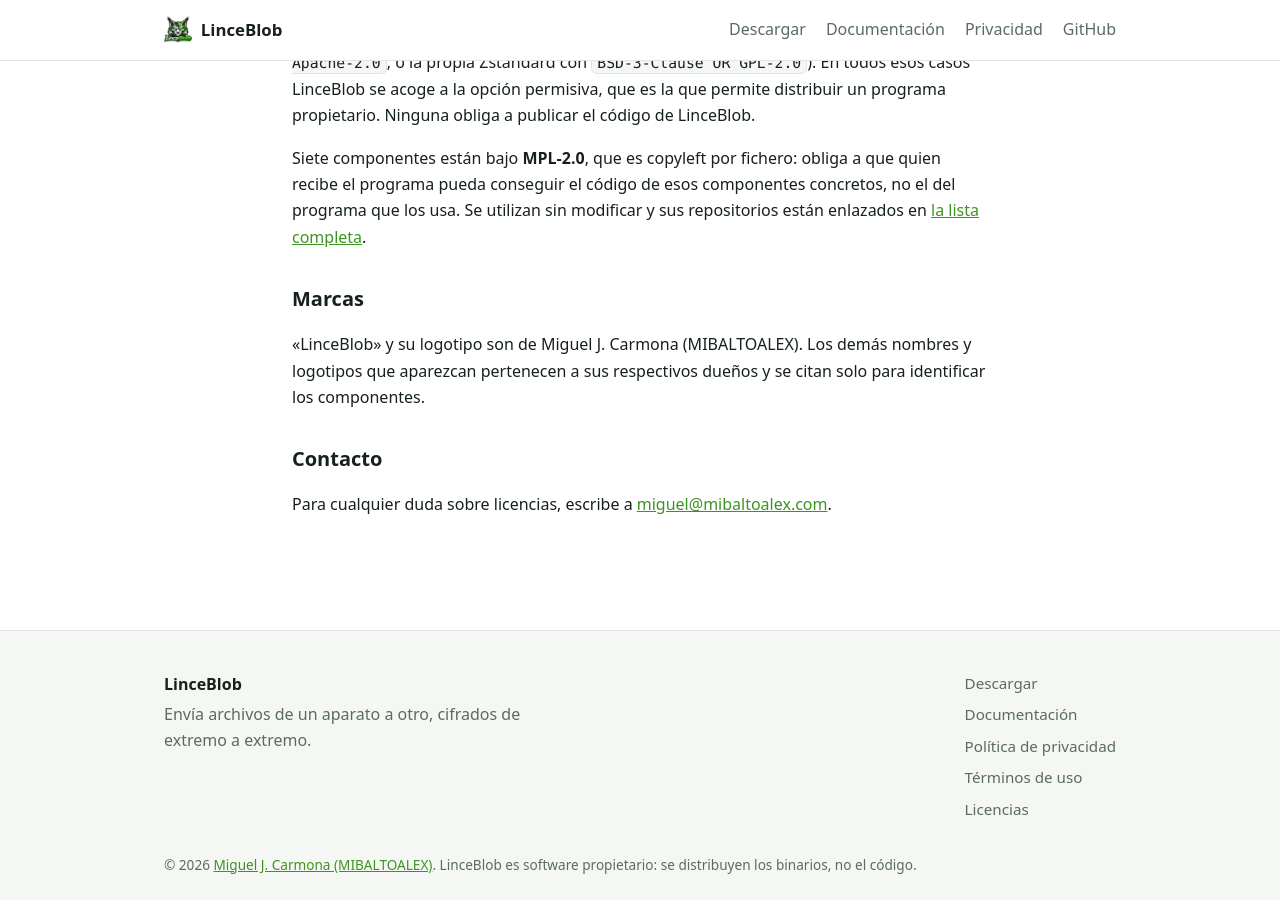
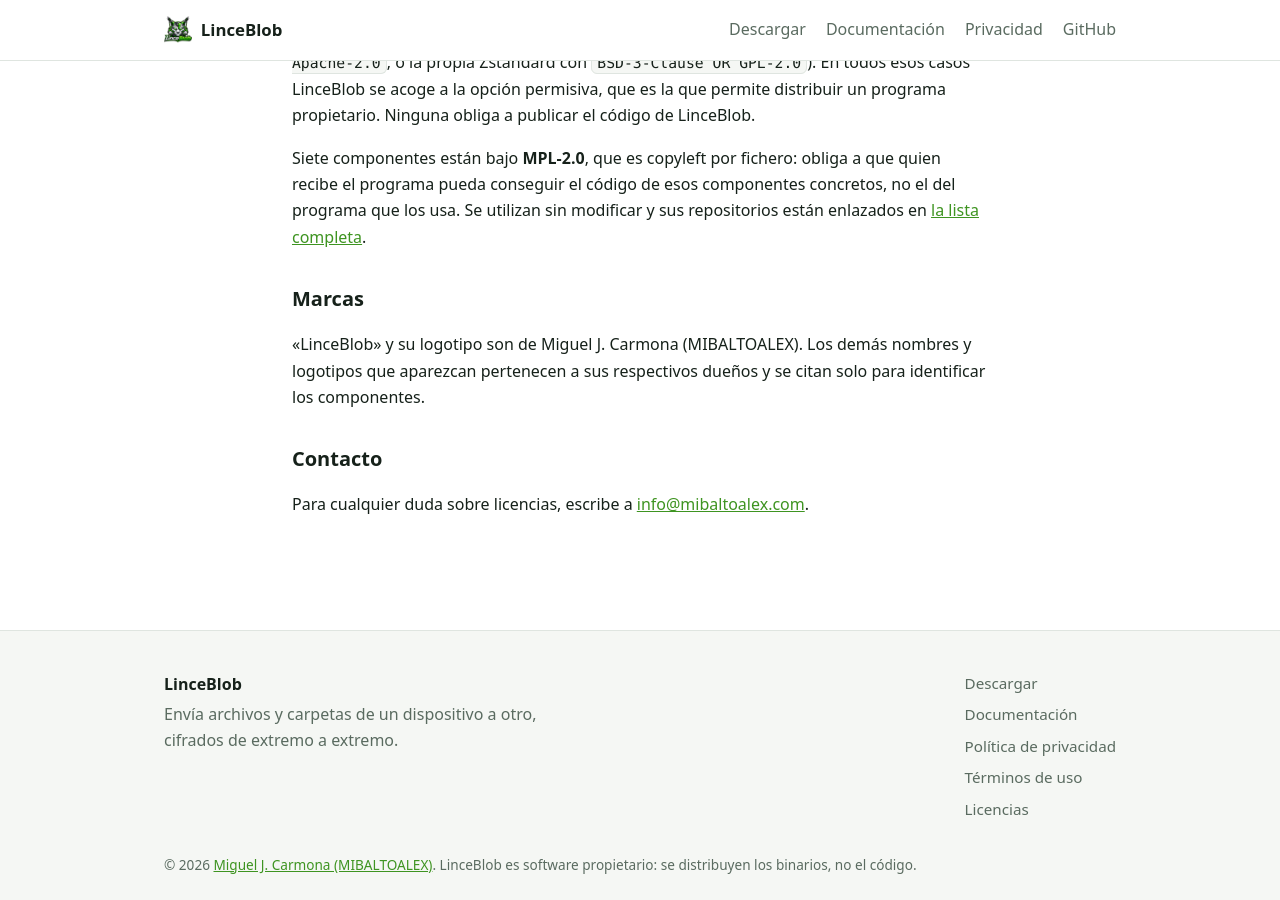
Before and after one commit to MiBaLToALeX/LinceBlob, a Jekyll site: the page built from licencias.html, in a window 1280 px wide and 900 px high, scrolled down 1197 px. Built offline with Jekyll 4.4.1, drawn with Linux system fonts in a browser that asks for light colours; some of the changed lines change nothing that is shown.

Commit message:
Update _config.yml

```diff
--- a/_config.yml
+++ b/_config.yml
@@ -1,44 +1,34 @@
 # Configuración de la página pública de LinceBlob (GitHub Pages + Jekyll).
 #
-# El sitio vive en el repositorio público github.com/MiBaLToALeX/LinceBlob,
-# que es solo la web y las descargas: el código de la aplicación no se
-# distribuye y no debe subirse aquí.
+# Repositorio público github.com/MiBaLToALeX/LinceBlob,
 
 title: LinceBlob
-tagline: Envía archivos de un aparato a otro, cifrados de extremo a extremo
+tagline: Envía archivos y carpetas de un dispositivo a otro, cifrados de extremo a extremo
 description: >-
-  LinceBlob envía archivos y carpetas directamente entre tus aparatos, sin
+  LinceBlob envía archivos y carpetas directamente entre tus dispositivos, sin
   servidores de por medio y con cifrado de extremo a extremo. Windows, Linux
   y Android.
 
-# Dominio propio (ver el fichero CNAME de la raíz). Con dominio propio la web
-# cuelga de la raíz, así que `baseurl` va vacío: dejarlo en "/LinceBlob"
-# haría que el CSS y los enlaces apuntaran a una ruta que ahí no existe.
+# Dominio
 url: "https://lince.mibaltoalex.com"
 baseurl: ""
 
-# De dónde salen las descargas. La página las lee en vivo de la API de
-# GitHub, así que al publicar una release nueva la web se actualiza sola y no
-# hay que tocar nada aquí.
+# De dónde salen las descargas.
 repositorio: MiBaLToALeX/LinceBlob
 
 autor: Miguel J. Carmona (MIBALTOALEX)
 autor_url: https://me.mibaltoalex.com/
-correo: miguel@mibaltoalex.com
+correo: info@mibaltoalex.com
 telegram: shellord_bot
 
 lang: es
 
-# Jekyll construye el sitio; `_site` y las cachés no se suben.
+# Jekyll
 exclude:
   - Gemfile
   - Gemfile.lock
   - vendor
   - README.md
-
-# Sin tema de gemas: las plantillas están en `_layouts` y el CSS en
-# `assets/css`. Un tema externo obligaría a pelearse con sus estilos para
-# dejar la web con los colores de la aplicación.
 theme: null
 plugins:
   - jekyll-seo-tag
```
